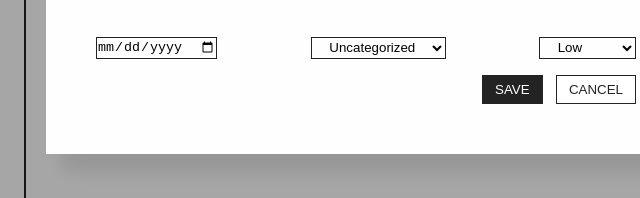
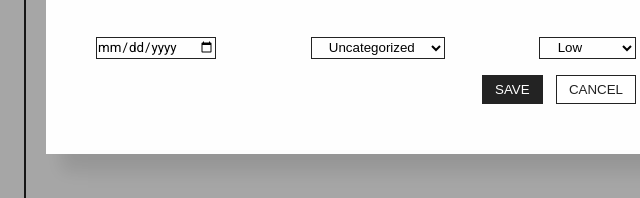
Before and after one commit to MiloGushter/To-Do-List, a website built with webpack: page src/index.html in a window 1280 px wide. Both pictures are taken after a click on the element "add_box". Shown: the part 410-608 px from the top of the page, 274-914 px from the left. Built offline with nearby package versions, Linux system fonts and the light colour scheme; a web font is replaced by a local one.

```diff
--- a/src/sass/main.scss
+++ b/src/sass/main.scss
@@ -32,6 +32,7 @@
 	text-decoration: none;
 }
 input {
+	font-family: $sans-serif-font;
 	background-color: transparent;
 	border: none;
 	border-bottom: $accent-border-slim;
```
